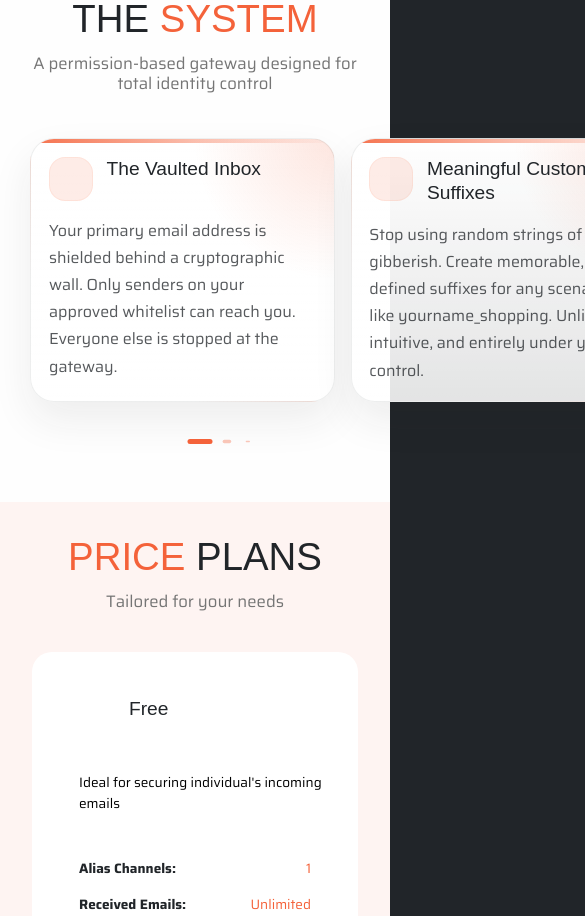
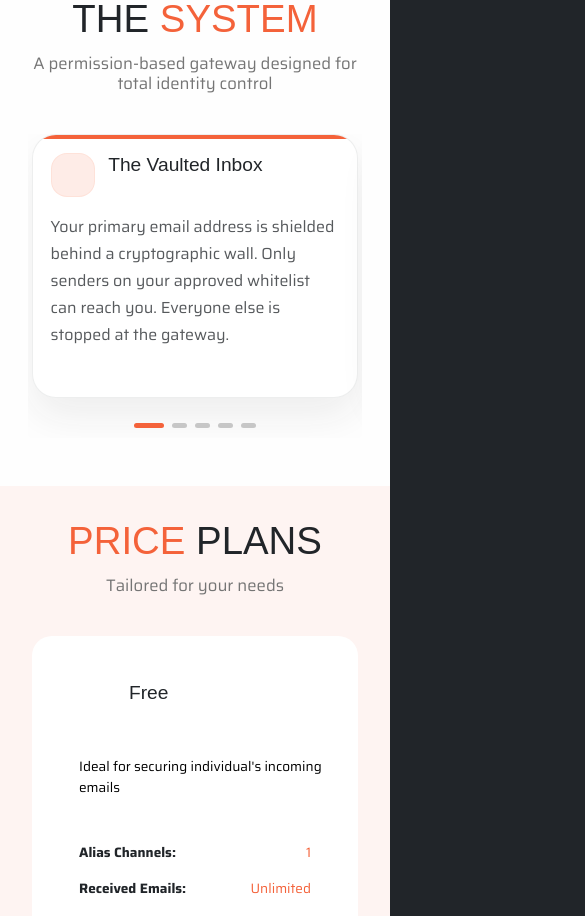
Before and after one commit to taodong/duotail-website, a Vue app: page / in a window 390 px wide. Shown: the part 880-1796 px from the top of the page, 585 px wide, since content can reach past the window. Built offline with nearby package versions, Linux system fonts and the light colour scheme; a web font is replaced by a local one.

Commit message:
Remove gradient effect on system page

```diff
--- a/src/vue/components/articles/items/ItemSystemFeature.vue
+++ b/src/vue/components/articles/items/ItemSystemFeature.vue
@@ -54,9 +54,7 @@ article.duotail-system-feature-card {
     min-height: 100%;
     border-radius: 24px;
     border: 1px solid rgba($dark, 0.08);
-    background:
-        radial-gradient(circle at top right, rgba($primary, 0.16), transparent 35%),
-        linear-gradient(180deg, rgba($white, 1) 0%, rgba(lighten($primary, 45%), 0.88) 100%);
+    background: lighten($primary, 45%);
     box-shadow: 0 18px 40px rgba($dark, 0.08);
     overflow: hidden;
 }
@@ -68,7 +66,7 @@ article.duotail-system-feature-card::before {
     left: 0;
     right: 0;
     height: 4px;
-    background: linear-gradient(90deg, rgba($primary, 0.9), rgba($primary, 0));
+    background: $primary;
 }
 
 div.duotail-system-feature-card-body {
--- a/src/vue/content/sections/SystemSection.vue
+++ b/src/vue/content/sections/SystemSection.vue
@@ -5,7 +5,8 @@
 
         <PageSectionContent>
             <article class="duotail-system-overview">
-                <div class="duotail-system-grid d-none d-lg-grid">
+                <div v-if="isDesktopLayout"
+                     class="duotail-system-grid">
                     <ItemSystemFeature v-for="(feature, index) in features"
                                        :key="feature.title"
                                        class="duotail-system-grid-card"
@@ -15,18 +16,18 @@
                                        :detail="feature.detail"/>
                 </div>
 
-                <swiper
-                    class="duotail-system-swiper d-lg-none"
-                    :slidesPerView="1.08"
-                    :spaceBetween="16"
-                    :pagination="{ clickable: true, dynamicBullets: true }"
-                    :modules="[Pagination]"
-                    :grab-cursor="true"
-                    :prevent-clicks-propagation="true"
-                    :breakpoints="{
-                        576: { slidesPerView: 1.2, spaceBetween: 18 },
-                        768: { slidesPerView: 1.5, spaceBetween: 20 }
-                    }">
+                <swiper v-else
+                        class="duotail-system-swiper px-1"
+                        :slidesPerView="1"
+                        :spaceBetween="20"
+                        :pagination="{clickable: true}"
+                        :modules="[Pagination]"
+                        :grab-cursor="true"
+                        :prevent-clicks-propagation="true"
+                        :breakpoints="{
+                            0:   {slidesPerView: 1},
+                            768: {slidesPerView: 2}
+                        }">
                     <swiper-slide v-for="feature in features"
                                   :key="`${feature.title}-mobile`">
                         <ItemSystemFeature class="duotail-system-mobile-card"
@@ -41,6 +42,7 @@
 </template>
 
 <script setup>
+import { computed, onMounted, onUnmounted, ref } from "vue"
 import PageSection from "/src/vue/components/layout/PageSection.vue"
 import PageSectionHeader from "/src/vue/components/layout/PageSectionHeader.vue"
 import PageSectionContent from "/src/vue/components/layout/PageSectionContent.vue"
@@ -49,11 +51,16 @@ import { Swiper, SwiperSlide } from "swiper/vue"
 import "swiper/css"
 import "swiper/css/pagination"
 import { Pagination } from "swiper/modules"
+import { useUtils } from "/src/composables/utils.js"
 import featureData from "/src/data/feature.json"
+
+const utils = useUtils()
 
 const props = defineProps({
     id: String
 })
+
+const viewportWidth = ref(typeof window !== "undefined" ? window.innerWidth : utils.BOOTSTRAP_BREAKPOINTS.lg)
 
 const desktopCardClasses = [
     "system-card-hero",
@@ -64,12 +71,30 @@ const desktopCardClasses = [
 ]
 
 const features = featureData.features ?? []
+
+const isDesktopLayout = computed(() => {
+    return viewportWidth.value >= utils.BOOTSTRAP_BREAKPOINTS.lg
+})
+
+const _onWindowResize = () => {
+    viewportWidth.value = window.innerWidth
+}
+
+onMounted(() => {
+    window.addEventListener("resize", _onWindowResize)
+    _onWindowResize()
+})
+
+onUnmounted(() => {
+    window.removeEventListener("resize", _onWindowResize)
+})
 </script>
 
 <style lang="scss" scoped>
 @import "/src/scss/_theming.scss";
 
 div.duotail-system-grid {
+    display: grid;
     grid-template-columns: repeat(12, minmax(0, 1fr));
     grid-template-areas:
         "hero hero hero hero hero hero tall tall tall top top top"
@@ -96,16 +121,12 @@ div.duotail-system-grid {
 
 .system-card-hero {
     grid-area: hero;
-    background:
-        radial-gradient(circle at top right, rgba($primary, 0.24), transparent 40%),
-        linear-gradient(160deg, rgba($white, 1) 0%, rgba(lighten($primary, 42%), 0.94) 100%);
+    background: lighten($primary, 45%);
 }
 
 .system-card-tall {
     grid-area: tall;
-    background:
-        radial-gradient(circle at bottom left, rgba($primary, 0.18), transparent 46%),
-        linear-gradient(180deg, rgba($white, 1) 0%, rgba(lighten($primary, 46%), 0.92) 100%);
+    background: lighten($primary, 45%);
 }
 
 .system-card-top {
@@ -114,16 +135,12 @@ div.duotail-system-grid {
 
 .system-card-bottom {
     grid-area: bottom;
-    background:
-        radial-gradient(circle at top left, rgba($primary, 0.14), transparent 38%),
-        linear-gradient(180deg, rgba($white, 1) 0%, rgba(lighten($primary, 47%), 0.88) 100%);
+    background: lighten($primary, 45%);
 }
 
 .system-card-wide {
     grid-area: wide;
-    background:
-        radial-gradient(circle at left center, rgba($primary, 0.18), transparent 42%),
-        linear-gradient(135deg, rgba($white, 1) 0%, rgba(lighten($primary, 44%), 0.9) 100%);
+    background: lighten($primary, 45%);
 }
 
 .system-card-hero :deep(.duotail-system-feature-card-title),
@@ -131,31 +148,17 @@ div.duotail-system-grid {
     font-size: 1.55rem;
 }
 
-.duotail-system-swiper {
-    overflow: visible;
-    padding: 0.25rem 0.15rem 2.75rem;
-}
-
 .duotail-system-mobile-card {
     min-height: 100%;
 }
 
-.duotail-system-swiper :deep(.swiper-slide) {
-    height: auto;
-    padding-bottom: 0.5rem;
-}
+.swiper {
+    height: 100%;
 
-.duotail-system-swiper :deep(.swiper-pagination) {
-    bottom: 0;
-}
-
-.duotail-system-swiper :deep(.swiper-pagination-bullet) {
-    background: rgba($primary, 0.35);
-    opacity: 1;
-}
-
-.duotail-system-swiper :deep(.swiper-pagination-bullet-active) {
-    background: $primary;
+    .swiper-slide {
+        margin-bottom: 40px;
+        height: auto!important;
+    }
 }
 
 @include media-breakpoint-down(xl) {
```
